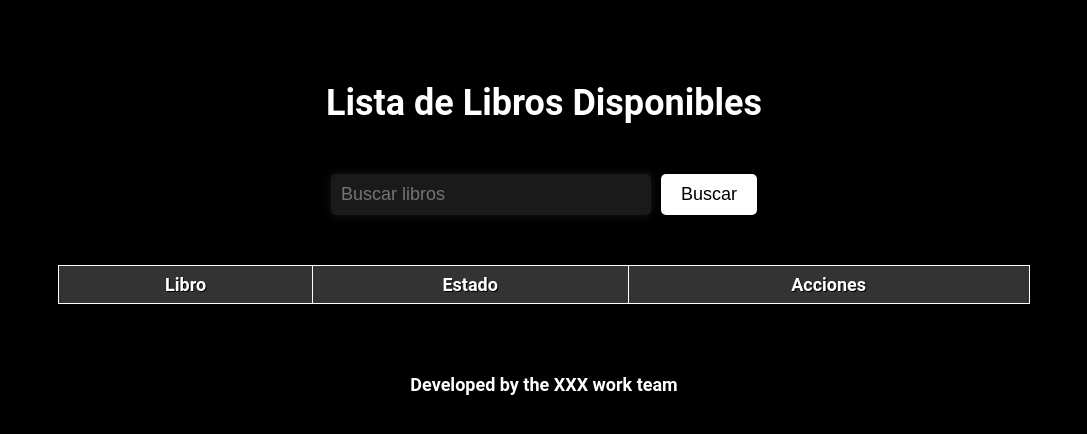
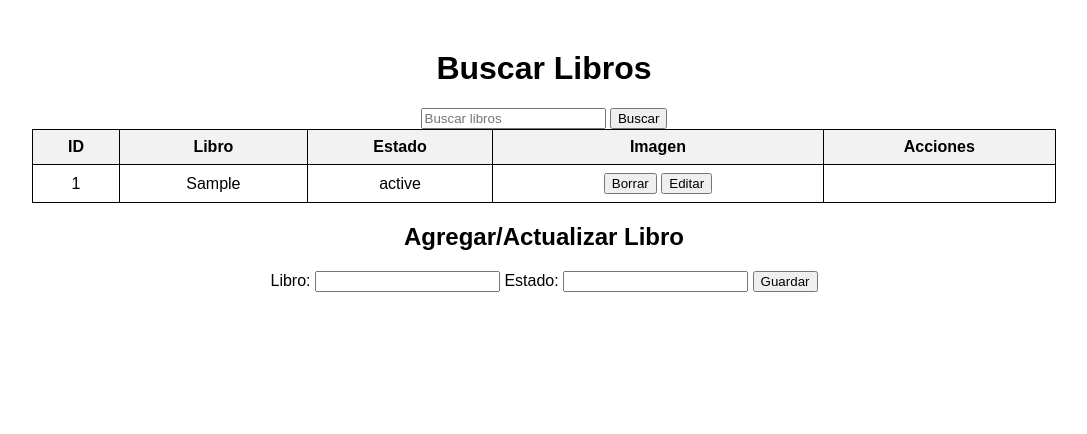
Before and after one commit to BlacVal/Pascual, a PHP site: page /php/buscar_libros.php in a window 1280 px wide. Shown: the top 434 px of the page, without its empty margins (96-1183 px from the left). Run offline with PHP 8.4, Linux system fonts and the light colour scheme; tables that the repository leaves empty or names only in its code hold one stand-in row (values such as "Sample post"); lists and menus that the app fills with data are empty.

Commit message:
arreglo de los libros

```diff
--- a/inicio.php
+++ b/inicio.php
@@ -83,7 +83,7 @@
                 <p>
                 Contact us to clarify your doubts, what books are available and more.
                 </p>
-                <a href="./libro.php">go now <i class="ri-arrow-right-line"></i></a>
+                <a href="./php/libro.php">go now <i class="ri-arrow-right-line"></i></a>
                 </center>
             </div>
             <div class="card">
--- a/php/buscar_libros.php
+++ b/php/buscar_libros.php
@@ -1,81 +1,152 @@
 <?php
-// Directorio donde se encuentran los libros
-$directorio_libros = './libros';
+// Configuración de la base de datos
+$servername = "localhost";
+$username = "root";
+$password = "";
+$dbname = "login_register_db";
 
-// Array asociativo para almacenar los libros y su estado (prestado o disponible)
-$libros_disponibles = array();
+// Crear conexión a la base de datos
+$mysqli = new mysqli($servername, $username, $password, $dbname);
 
-// Verificar si el directorio de libros existe
-if (is_dir($directorio_libros)) {
-    // Escanear el directorio de libros y obtener los nombres de los archivos
-    $archivos_libros = scandir($directorio_libros);
+// Verificar conexión
+if ($mysqli->connect_error) {
+    die("Error de conexión: " . $mysqli->connect_error);
+}
 
-    // Recorrer los archivos encontrados
-    foreach ($archivos_libros as $archivo) {
-        // Excluir directorios y archivos ocultos
-        if ($archivo !== '.' && $archivo !== '..') {
-            // Agregar el nombre del archivo como clave y su estado como valor al array de libros disponibles
-            $libros_disponibles[pathinfo($archivo, PATHINFO_FILENAME)] = "Disponible";
-        }
+// Manejo de las operaciones CRUD
+if ($_SERVER['REQUEST_METHOD'] == 'POST' && isset($_POST['action'])) {
+    if ($_POST['action'] == 'add') {
+        $libro = $_POST['libro'];
+        $estado = $_POST['estado'];
+
+        $stmt = $mysqli->prepare("INSERT INTO libros (libro, Estado) VALUES (?, ?)");
+        $stmt->bind_param("ss", $libro, $estado);
+        $stmt->execute();
+        $stmt->close();
+    } elseif ($_POST['action'] == 'update') {
+        $id = $_POST['id'];
+        $libro = $_POST['libro'];
+        $estado = $_POST['estado'];
+
+        $stmt = $mysqli->prepare("UPDATE libros SET libro=?, Estado=? WHERE id=?");
+        $stmt->bind_param("ssi", $libro, $estado, $id);
+        $stmt->execute();
+        $stmt->close();
+    } elseif ($_POST['action'] == 'delete') {
+        $id = $_POST['id'];
+
+        $stmt = $mysqli->prepare("DELETE FROM libros WHERE id=?");
+        $stmt->bind_param("i", $id);
+        $stmt->execute();
+        $stmt->close();
     }
 }
 
-// Verificar si se ha enviado una consulta de búsqueda
-if (isset($_GET['q'])) {
-    $query = $_GET['q'];
-    // Filtrar los libros disponibles que coincidan con la consulta
-    $resultados = array_filter($libros_disponibles, function($libro) use ($query) {
-        return strpos(strtolower($libro), strtolower($query)) !== false;
-    });
-} else {
-    // Si no hay consulta de búsqueda, mostrar todos los libros disponibles
-    $resultados = $libros_disponibles;
+// Consulta para seleccionar todos los registros de la tabla 'libros'
+$query = "SELECT id, libro, Estado FROM libros";
+$resultados = [];
+
+if ($result = $mysqli->query($query)) {
+    while ($row = $result->fetch_assoc()) {
+        $resultados[] = $row;
+    }
+    $result->free();
 }
+
+// Cerrar conexión
+$mysqli->close();
 ?>
-
 <!DOCTYPE html>
 <html lang="es">
 <head>
     <meta charset="UTF-8">
     <meta name="viewport" content="width=device-width, initial-scale=1.0">
-    <link rel="stylesheet" href="/assets/css/libros.css">
-    <title>Buscar Libros</title>
+    <title>Gestión de Libros</title>
+    <style>
+        body {
+            font-family: Arial, sans-serif;
+            margin: 0;
+            padding: 0;
+        }
+
+        .container {
+            width: 80%;
+            margin: 50px auto;
+            text-align: center;
+        }
+
+        table {
+            width: 100%;
+            border-collapse: collapse;
+        }
+
+        table, th, td {
+            border: 1px solid black;
+            padding: 8px;
+        }
+
+        th {
+            background-color: #f2f2f2;
+        }
+    </style>
 </head>
 <body>
     <div class="container">
-        <div class="info-box">
-            <h1>Lista de Libros Disponibles</h1>
-            <form class="search-form" action="" method="get">
-                <input type="text" name="q" placeholder="Buscar libros">
-                <button type="submit">Buscar</button>
-            </form>
+        <h1>Buscar Libros</h1>
+        <form action="" method="get">
+            <input type="text" name="q" placeholder="Buscar libros">
+            <button type="submit">Buscar</button>
+        </form>
+        <div>
             <table>
                 <thead>
                     <tr>
+                        <th>ID</th>
                         <th>Libro</th>
                         <th>Estado</th>
+                        <th>Imagen</th>
                         <th>Acciones</th>
                     </tr>
                 </thead>
                 <tbody>
-                    <?php foreach ($resultados as $libro => $estado): ?>
+                    <?php foreach ($resultados as $row): ?>
                         <tr>
-                            <td><?php echo $libro; ?></td>
-                            <td><?php echo $estado; ?></td>
+                            <td><?php echo $row["id"]; ?></td>
+                            <td><?php echo $row["libro"]; ?></td>
+                            <td><?php echo $row["Estado"]; ?></td>
                             <td>
-                                <a href="#">Prestar</a> |
-                                <a href="#">Devolver</a> |
-                                <a href="#">Descargar</a>
+                                <form action="" method="post" style="display:inline;">
+                                    <input type="hidden" name="id" value="<?php echo $row['id']; ?>">
+                                    <input type="hidden" name="action" value="delete">
+                                    <button type="submit">Borrar</button>
+                                </form>
+                                <button onclick="editBook(<?php echo htmlspecialchars(json_encode($row)); ?>)">Editar</button>
                             </td>
                         </tr>
                     <?php endforeach; ?>
                 </tbody>
             </table>
         </div>
+        <div>
+            <h2>Agregar/Actualizar Libro</h2>
+            <form action="" method="post">
+                <input type="hidden" name="id" id="book-id">
+                <input type="hidden" name="action" id="form-action" value="add">
+                <label for="libro">Libro:</label>
+                <input type="text" name="libro" id="libro">
+                <label for="estado">Estado:</label>
+                <input type="text" name="estado" id="estado">
+                <button type="submit">Guardar</button>
+            </form>
+        </div>
     </div>
-    <footer>
-        <p>Developed by the XXX work team</p>
-    </footer>
-    <script src="/assets/js/libros.js"></script> <!-- Archivo JavaScript para la interactividad -->
+    <script>
+        function editBook(book) {
+            document.getElementById('book-id').value = book.id;
+            document.getElementById('libro').value = book.libro;
+            document.getElementById('estado').value = book.Estado;
+            document.getElementById('form-action').value = 'update';
+        }
+    </script>
 </body>
 </html>
```
Also changed, not shown: Conexionlibros.php (added, +12 -0 lines).
